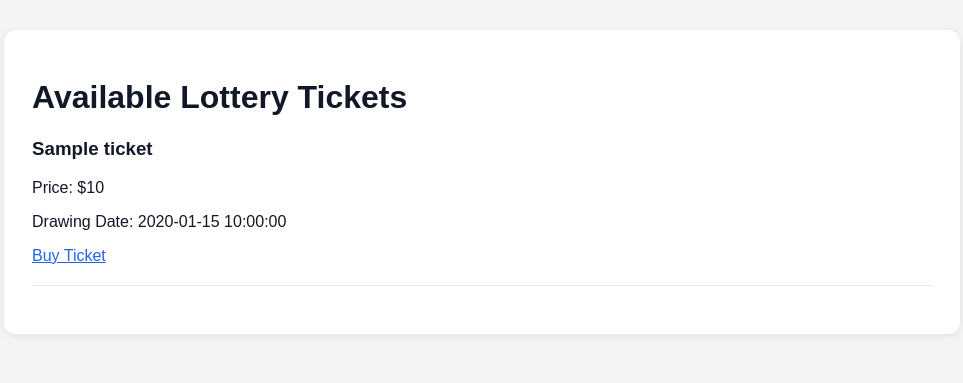
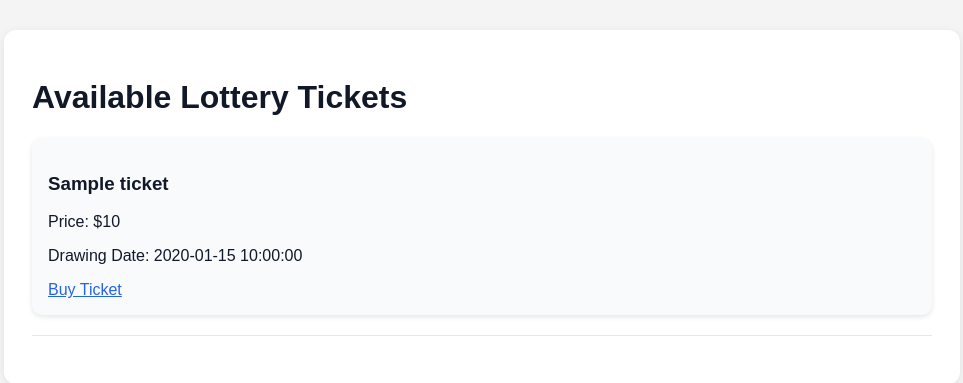
Before and after one commit to Masaki0211/Lottery-Purchase-System, a Flask app: template lottery-purchase-system-final/templates/tickets.html in a window 1280 px wide. Shown: the part 46-429 px from the top of the page, without its empty margins (158-1121 px from the left). Run offline with Flask 3, Linux system fonts and the light colour scheme; the template is opened without the code that fills it: most values are stand-ins (such as "Sample title", 1, 10 or a date in 2020).

Commit message:
Update tickets.html

```diff
--- a/lottery-purchase-system-final/templates/tickets.html
+++ b/lottery-purchase-system-final/templates/tickets.html
@@ -4,7 +4,7 @@
 <h1>Available Lottery Tickets</h1>
 
 {% for ticket in tickets %}
-    <div>
+    <div class="card">
         <h3>{{ ticket.game_name }}</h3>
         <p>Price: ${{ ticket.price }}</p>
         <p>Drawing Date: {{ ticket.drawing_date }}</p>
```
